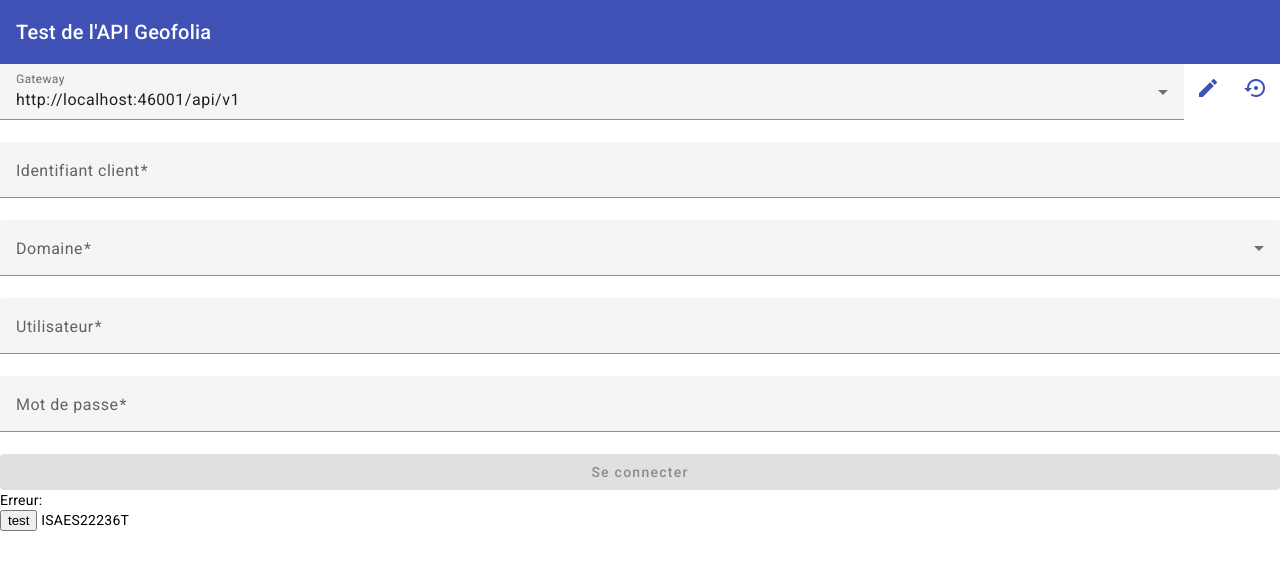
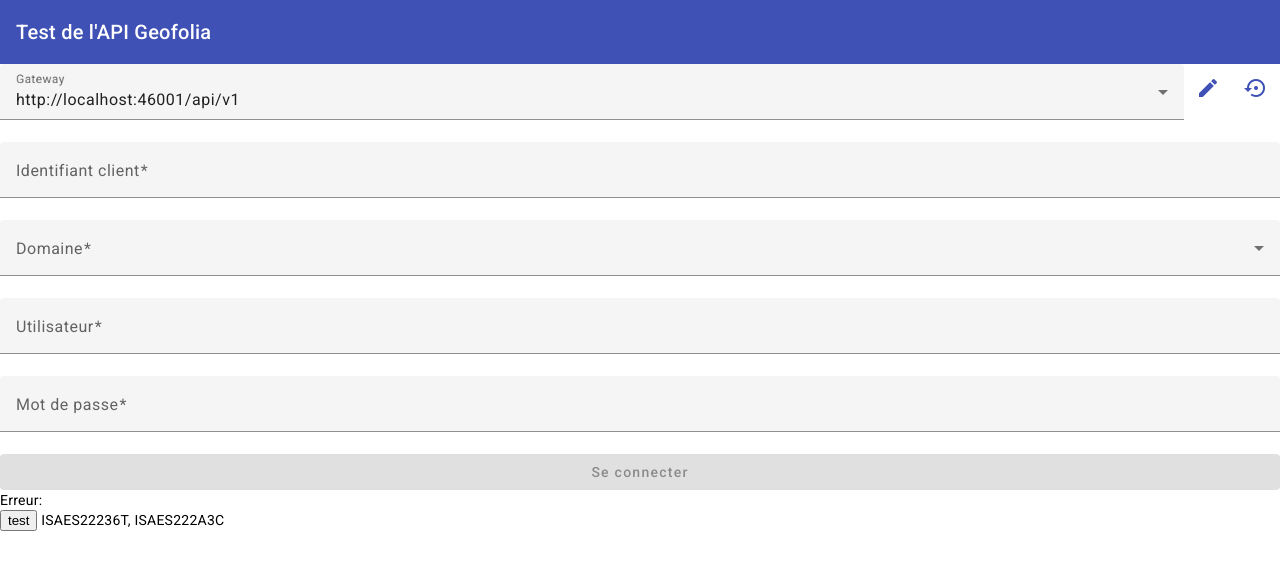
Before and after one commit to vnabet/ng-api-testing, an Angular app: page / in a window 1280 px wide. Shown: the top 570 px of the page. Built offline with nearby package versions, Linux system fonts and the light colour scheme.

Commit message:
ajout d'un identifiant client pour test

```diff
--- a/src/app/app.component.html
+++ b/src/app/app.component.html
@@ -13,5 +13,5 @@
 <div>Erreur: {{httpState.error | async}}</div>
 
 <button (click)="test()">test</button>
-ISAES22236T
+ISAES22236T, ISAES222A3C
 <router-outlet></router-outlet>
```
